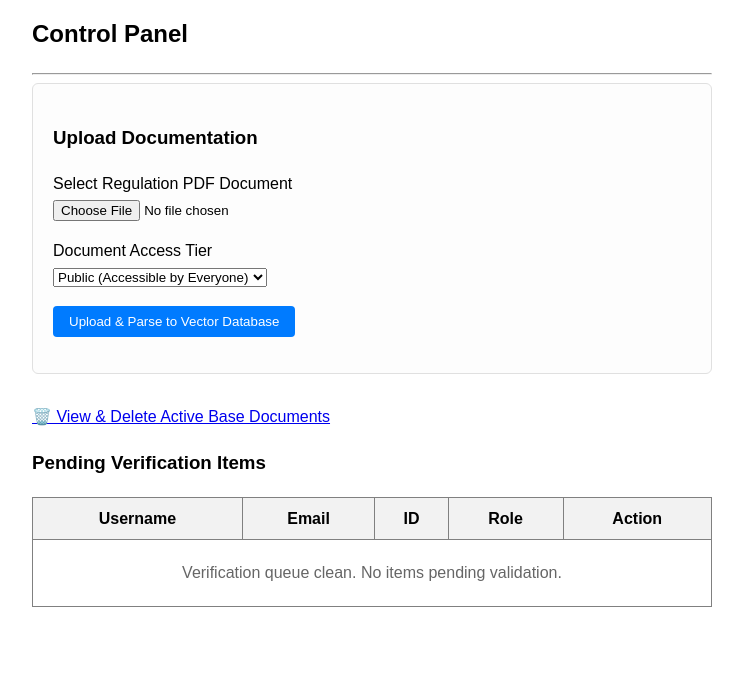
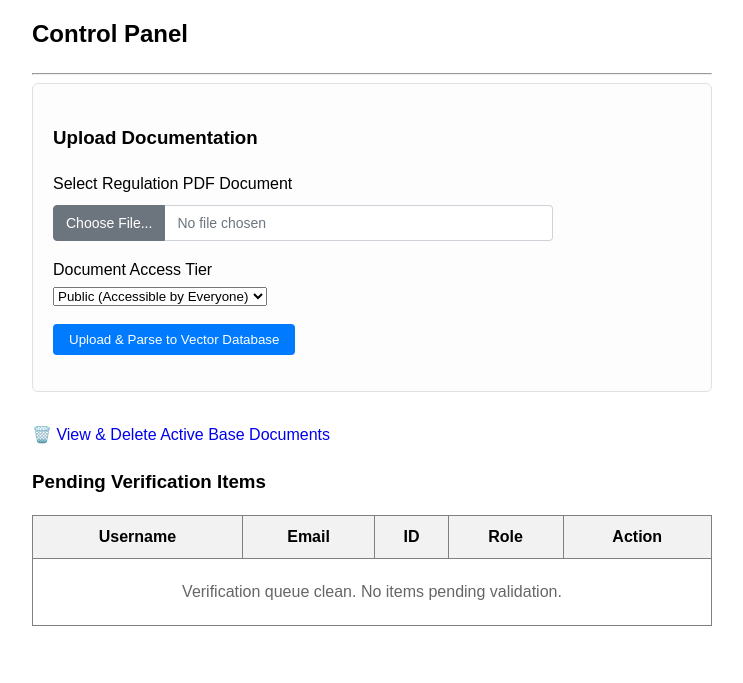
Before and after one commit to edikhanbayev/Citation-Grounded-RAG-System, a Flask app: template app/templates/admin_panel.html in a window 1280 px wide. Shown: the part 132-815 px from the top of the page, without its empty margins (268-1011 px from the left). Before the commit the page ends 739 px from the top, so only its background shows below. Run offline with Flask 3, Linux system fonts and the light colour scheme; the template is opened without the code that fills it: values that come from a table or form of the project are taken from there, others are empty; some libraries are stand-ins or nearby versions.

Commit message:
File upload button in Admin panel was fixed in English language

```diff
--- a/app/templates/admin_panel.html
+++ b/app/templates/admin_panel.html
@@ -9,13 +9,28 @@
         <h3> Upload Documentation</h3>
         <form action="{{ url_for('admin_panel') }}" method="post" enctype="multipart/form-data">
             {{ upload_form.hidden_tag() }}
-            <p>
-                {{ upload_form.document.label }}<br>
-                {{ upload_form.document() }}
+
+            <!-- 🚀 UPDATED: Language-Safe File Picker with Explicit ID Mapping -->
+            <div style="margin-bottom: 16px;">
+                <label class="form-label" style="font-weight: 500; display: block; margin-bottom: 8px;">
+                    Select Regulation PDF Document
+                </label>
+                <div class="input-group" style="display: flex; align-items: center; max-width: 500px;">
+                    <!-- 💡 Hardcoded ID connection prevents any unmapped references -->
+                    <label class="btn btn-secondary" style="padding: 6px 12px; background-color: #6c757d; color: white; border: 1px solid #6c757d; border-top-left-radius: 4px; border-bottom-left-radius: 4px; cursor: pointer; font-size: 14px; margin-bottom: 0;">
+                        Choose File...
+                    {{ upload_form.document(class="d-none", style="display: none;", onchange="updateFileName(this)") }}
+                    </label>
+                    <!-- Display block to output selected filename -->
+                    <span id="file-chosen-text" style="flex-grow: 1; padding: 6px 12px; background-color: #ffffff; border: 1px solid #ced4da; border-left: none; border-top-right-radius: 4px; border-bottom-right-radius: 4px; color: #6c757d; font-size: 14px; white-space: nowrap; overflow: hidden; text-overflow: ellipsis;">
+                        No file chosen
+                    </span>
+                </div>
                 {% for error in upload_form.document.errors %}
-                    <span style="color: red;">[{{ error }}]</span>
+                    <span style="color: red; display: block; margin-top: 4px;">[{{ error }}]</span>
                 {% endfor %}
-            </p>
+            </div>
+
             <p>
                 {{ upload_form.clearance.label }}<br>
                 {{ upload_form.clearance() }}
@@ -25,8 +40,9 @@
             </p>
         </form>
     </div>
+
     <div class="mb-4">
-        <a href="{{ url_for('manage_sources') }}" class="btn btn-danger">
+        <a href="{{ url_for('manage_sources') }}" class="btn btn-danger" style="text-decoration: none;">
             🗑️ View & Delete Active Base Documents
         </a>
     </div>
@@ -65,4 +81,20 @@
         </tbody>
     </table>
 </div>
+
+<!-- JavaScript to catch selection events and update the placeholder field -->
+<script>
+function updateFileName(input) {
+    const textSpan = document.getElementById('file-chosen-text');
+    if (input.files && input.files.length > 0) {
+        textSpan.textContent = input.files[0].name;
+        textSpan.style.color = "#212529";
+        textSpan.style.fontWeight = "500";
+    } else {
+        textSpan.textContent = "No file chosen";
+        textSpan.style.color = "#6c757d";
+        textSpan.style.fontWeight = "normal";
+    }
+}
+</script>
 {% endblock %}
```
